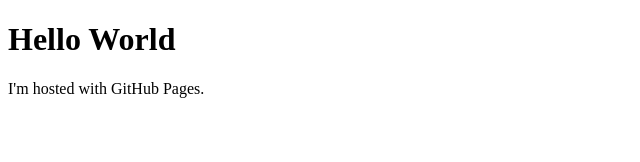
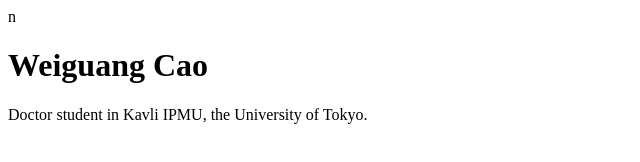
Before and after one commit to tolight/tolight.github.io, a plain HTML site: page index.html in a window 1280 px wide. Shown: the whole page, without its empty margins (0-640 px from the left). Drawn offline with Linux system fonts and the light colour scheme.

Commit message:
Update index.html

```diff
--- a/index.html
+++ b/index.html
@@ -1,7 +1,7 @@
-<!DOCTYPE html>
+n<!DOCTYPE html>
 <html>
 <body>
-<h1>Hello World</h1>
-<p>I'm hosted with GitHub Pages.</p>
+<h1>Weiguang Cao</h1>
+<p>Doctor student in Kavli IPMU, the University of Tokyo.</p>
 </body>
 </html>
```
